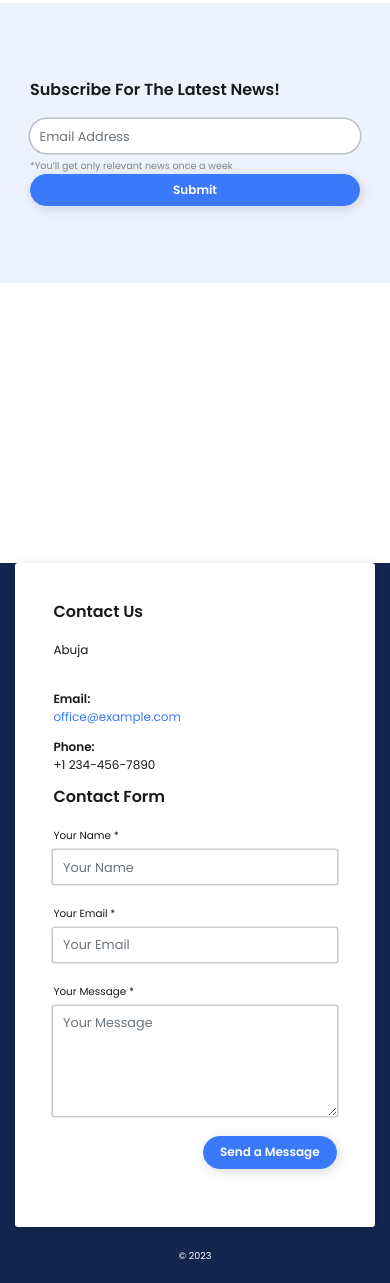
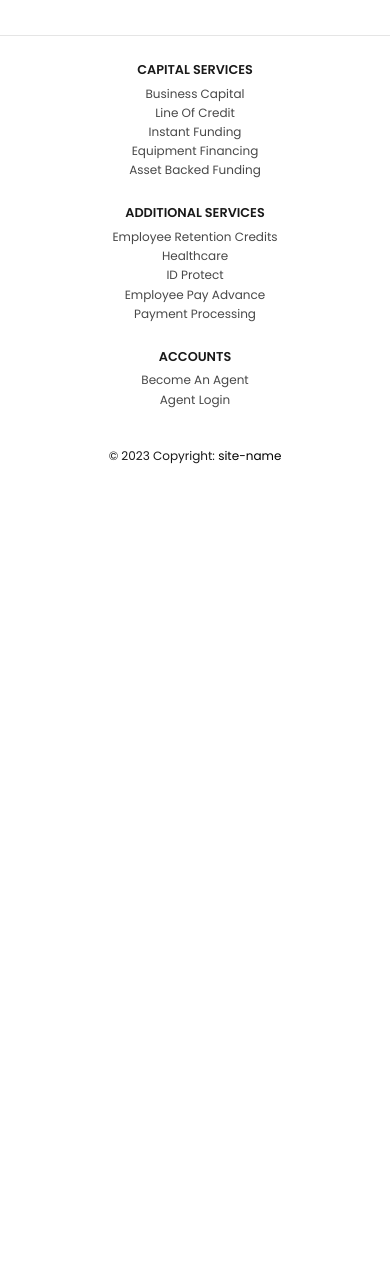
Before and after one commit to idibiatech/finance02, a plain HTML site: page index.html in a window 390 px wide. Shown: the part 4209-5492 px from the top of the page. After the commit the page ends 4687 px from the top, so only its background shows below. Drawn offline with Linux system fonts and the light colour scheme.

Commit message:
footer update

```diff
--- a/assets/css/style.css
+++ b/assets/css/style.css
@@ -2514,3 +2514,11 @@ D. Plugins Styles
 .hero-list li {
 	list-style-type: circle;
 }
+footer {
+	/* width: 100%; */
+	/* background-color: red; */
+}
+footer .row a {
+	text-decoration: none;
+	color: #000000b8;
+}
--- a/index.html
+++ b/index.html
@@ -433,179 +433,106 @@
 					<!--end container-->
 				</section>
 				<!--END Services ******************************************************************************-->
-
-				<!--SUBSCRIBE *******************************************************************************************-->
-				<section
-					id="subscribe"
-					class="ts-block ts-separate-bg-element ts-background-repeat py-5"
-					data-bg-image="assets/img/pattern-topo.png"
-					data-bg-image-opacity=".05"
-					data-bg-color="#ecf2fe"
-				>
-					<div class="container py-5">
-						<div class="offset-lg-1 col-lg-10">
-							<h3>Subscribe For The Latest News!</h3>
-							<form
-								class="ts-form ts-form-email"
-								data-php-path="assets/php/email.php"
-							>
-								<div class="row">
-									<div class="col-md-10">
-										<div class="form-group mb-0">
-											<input
-												type="email"
-												class="form-control ts-border-radius__pill"
-												id="email-subscribe"
-												aria-describedby="subscribe"
-												name="email"
-												placeholder="Email Address"
-												required
-											/>
-											<small class="form-text mt-2 ts-opacity__50"
-												>*You’ll get only relevant news once a week</small
-											>
-										</div>
-										<!--end form-group-->
-									</div>
-									<!--end col-md-10-->
-									<div class="col-md-2">
-										<button type="submit" class="btn btn-primary w-100">
-											Submit
-										</button>
-									</div>
-									<!--end col-md-2-->
-								</div>
-								<!--end row-->
-							</form>
-							<!--end ts-form-->
-						</div>
-					</div>
-					<!--end container-->
-				</section>
-				<!--END SUBSCRIBE ***************************************************************************************-->
 			</main>
 			<!--end #content-->
 
 			<!--*********************************************************************************************************-->
 			<!--************ FOOTER *************************************************************************************-->
 			<!--*********************************************************************************************************-->
-			<footer id="ts-footer">
-				<div class="map ts-height__400px" id="map"></div>
+			<!-- Footer -->
+			<footer
+				class="page-footer font-small blue pt-4 d-flex flex-column justify-content-center"
+			>
+				<!-- Footer Links -->
+				<div
+					class="container-fluid text-center d-flex flex-column justify-content-center"
+				>
+					<!-- Grid row -->
+					<div class="row d-flex justify-content-center">
+						<!-- Grid column -->
 
-				<section
-					id="contact"
-					class="ts-separate-bg-element"
-					data-bg-image="assets/img/bg-hand-mobile.jpg"
-					data-bg-image-opacity=".1"
-					data-bg-color="#12264f"
-				>
-					<div class="container">
-						<div class="ts-box mb-0 p-5 ts-mt__n-10" data-animate="ts-fadeInUp">
-							<div class="row">
-								<div class="col-md-4">
-									<h3>Contact Us</h3>
-									<address>
-										<figure>Abuja</figure>
-										<br />
-										<figure>
-											<div class="font-weight-bold">Email:</div>
-											<a href="#">office@example.com</a>
-										</figure>
-										<figure>
-											<div class="font-weight-bold">Phone:</div>
-											+1 234-456-7890
-										</figure>
-										<!-- <div class="font-weight-bold">Skype:</div> -->
-									</address>
-									<!--end address-->
-								</div>
-								<!--end col-md-4-->
-								<div class="col-md-8">
-									<h3>Contact Form</h3>
-									<form
-										id="form-contact"
-										method="post"
-										class="clearfix ts-form ts-form-email ts-inputs__transparent"
-										data-php-path="assets/php/email.php"
-									>
-										<div class="row">
-											<div class="col-md-6 col-sm-6">
-												<div class="form-group">
-													<label for="form-contact-name">Your Name *</label>
-													<input
-														type="text"
-														class="form-control"
-														id="form-contact-name"
-														name="name"
-														placeholder="Your Name"
-														required
-													/>
-												</div>
-												<!--end form-group -->
-											</div>
-											<!--end col-md-6 col-sm-6 -->
-											<div class="col-md-6 col-sm-6">
-												<div class="form-group">
-													<label for="form-contact-email">Your Email *</label>
-													<input
-														type="email"
-														class="form-control"
-														id="form-contact-email"
-														name="email"
-														placeholder="Your Email"
-														required
-													/>
-												</div>
-												<!--end form-group -->
-											</div>
-											<!--end col-md-6 col-sm-6 -->
-										</div>
-										<!--end row -->
-										<div class="row">
-											<div class="col-md-12">
-												<div class="form-group">
-													<label for="form-contact-message"
-														>Your Message *</label
-													>
-													<textarea
-														class="form-control"
-														id="form-contact-message"
-														rows="5"
-														name="message"
-														placeholder="Your Message"
-														required
-													></textarea>
-												</div>
-												<!--end form-group -->
-											</div>
-											<!--end col-md-12 -->
-										</div>
-										<!--end row -->
-										<div class="form-group clearfix">
-											<button
-												type="submit"
-												class="btn btn-primary float-right"
-												id="form-contact-submit"
-											>
-												Send a Message
-											</button>
-										</div>
-										<!--end form-group -->
-										<div class="form-contact-status"></div>
-									</form>
-									<!--end form-contact -->
-								</div>
-							</div>
-							<!--end row-->
+						<!-- Grid column -->
+
+						<hr class="clearfix w-100 d-md-none pb-3" />
+
+						<!-- Grid column -->
+						<div class="col-md-3 mb-md-0 mb-3">
+							<!-- Links -->
+							<h5 class="text-uppercase">CAPITAL SERVICES</h5>
+
+							<ul class="list-unstyled">
+								<li>
+									<a href="#!">Business Capital</a>
+								</li>
+								<li>
+									<a href="#!">Line Of Credit</a>
+								</li>
+								<li>
+									<a href="#!">Instant Funding</a>
+								</li>
+								<li>
+									<a href="#!">Equipment Financing</a>
+								</li>
+								<li>
+									<a href="#!">Asset Backed Funding</a>
+								</li>
+							</ul>
 						</div>
-						<!--end ts-box-->
-						<div class="text-center text-white py-4">
-							<small>© 2023</small>
+						<!-- Grid column -->
+						<!-- Grid column -->
+						<div class="col-md-3 mb-md-0 mb-3">
+							<!-- Links -->
+							<h5 class="text-uppercase">ADDITIONAL SERVICES</h5>
+
+							<ul class="list-unstyled">
+								<li>
+									<a href="#!">Employee Retention Credits</a>
+								</li>
+								<li>
+									<a href="#!">Healthcare</a>
+								</li>
+								<li>
+									<a href="#!">ID Protect</a>
+								</li>
+								<li>
+									<a href="#!">Employee Pay Advance</a>
+								</li>
+								<li>
+									<a href="#!">Payment Processing</a>
+								</li>
+							</ul>
 						</div>
+						<!-- Grid column -->
+
+						<!-- Grid column -->
+						<div class="col-md-3 mb-md-0 mb-3">
+							<!-- Links -->
+							<h5 class="text-uppercase">ACCOUNTS</h5>
+
+							<ul class="list-unstyled">
+								<li>
+									<a href="#!">Become An Agent</a>
+								</li>
+								<li>
+									<a href="#!">Agent Login</a>
+								</li>
+							</ul>
+						</div>
+						<!-- Grid column -->
 					</div>
-					<!--end container-->
-				</section>
+					<!-- Grid row -->
+				</div>
+
+				<!-- Footer Links -->
+
+				<!-- Copyright -->
+				<div class="footer-copyright text-center py-3">
+					© 2023 Copyright:
+					<a href="/" style="color: black"> site-name </a>
+				</div>
+				<!-- Copyright -->
 			</footer>
+			<!-- Footer -->
 			<!--end #footer-->
 		</div>
 		<!--end page-->
```
